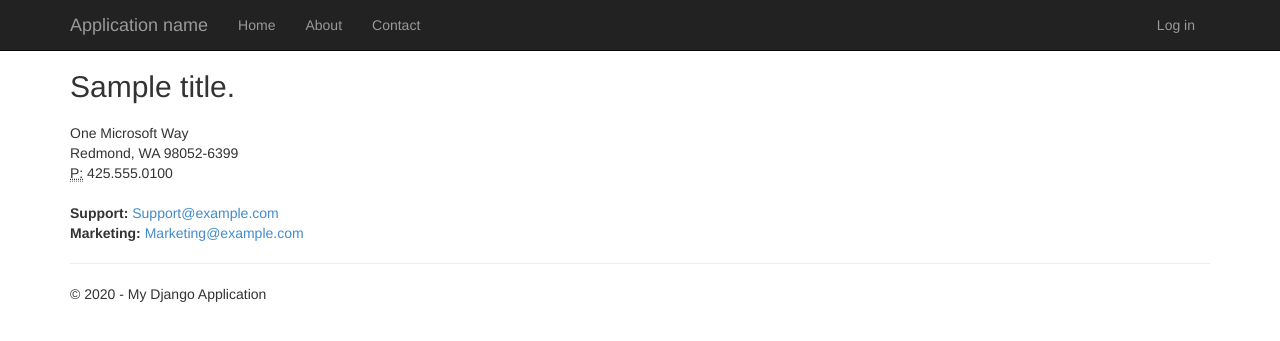
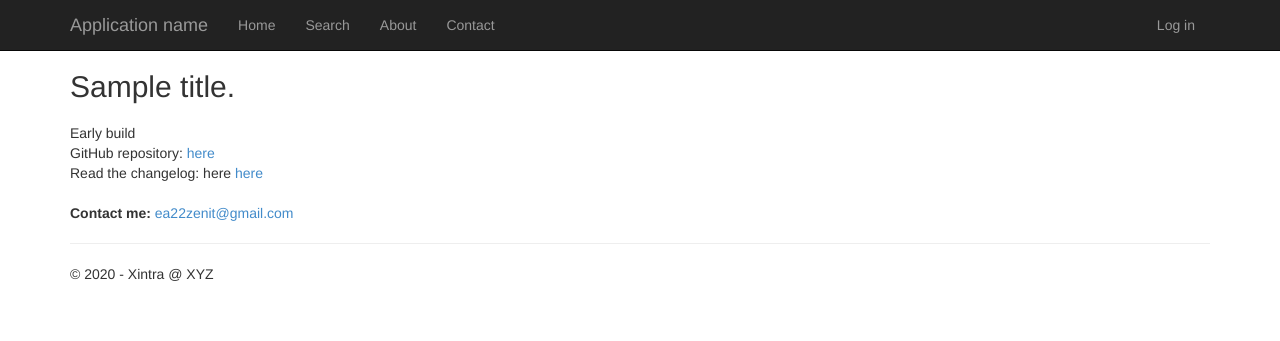
Before and after one commit to AlexEmerton/xintra, a Django app: template app/templates/app/contact.html in a window 1280 px wide. Shown: the top 341 px of the page. Run offline with Django 3.2, Linux system fonts and the light colour scheme; the template is opened without the code that fills it: most values are stand-ins (such as "Sample title", 1, 10 or a date in 2020); some libraries are stand-ins or nearby versions.

Commit message:
+contact me

```diff
--- a/app/templates/app/contact.html
+++ b/app/templates/app/contact.html
@@ -6,15 +6,13 @@
 <h3>{{ message }}</h3>
 
 <address>
-    One Microsoft Way<br />
-    Redmond, WA 98052-6399<br />
-    <abbr title="Phone">P:</abbr>
-    425.555.0100
+    Early build<br />
+    GitHub repository: <a href="https://github.com/AlexEmerton/xintra/tree/django">here</a><br />
+    Read the changelog: here <a href="https://github.com/AlexEmerton/xintra/blob/master/changelog.md">here</a><br >
 </address>
 
 <address>
-    <strong>Support:</strong>   <a href="mailto:Support@example.com">Support@example.com</a><br />
-    <strong>Marketing:</strong> <a href="mailto:Marketing@example.com">Marketing@example.com</a>
+    <strong>Contact me:</strong>   <a href="mailto:ea22zenit@gmail.com">ea22zenit@gmail.com</a><br/>
 </address>
 
 {% endblock %}
--- a/app/templates/app/layout.html
+++ b/app/templates/app/layout.html
@@ -3,7 +3,7 @@
 <head>
     <meta charset="utf-8" />
     <meta name="viewport" content="width=device-width, initial-scale=1.0">
-    <title>{{ title }} - My Django Application</title>
+    <title>{{ title }} - Xintra</title>
     {% load staticfiles %}
     <link rel="stylesheet" type="text/css" href="{% static 'app/content/bootstrap.min.css' %}" />
     <link rel="stylesheet" type="text/css" href="{% static 'app/content/site.css' %}" />
@@ -24,6 +24,7 @@
             <div class="navbar-collapse collapse">
                 <ul class="nav navbar-nav">
                     <li><a href="{% url 'home' %}">Home</a></li>
+                    <li><a href="{% url 'start' %}">Search</a></li>
                     <li><a href="{% url 'about' %}">About</a></li>
                     <li><a href="{% url 'contact' %}">Contact</a></li>
                 </ul>
@@ -36,7 +37,7 @@
 {% block content %}{% endblock %}
         <hr/>
         <footer>
-            <p>&copy; {{ year }} - My Django Application</p>
+            <p>&copy; {{ year }} - Xintra @ XYZ</p>
         </footer>
     </div>
 
```
